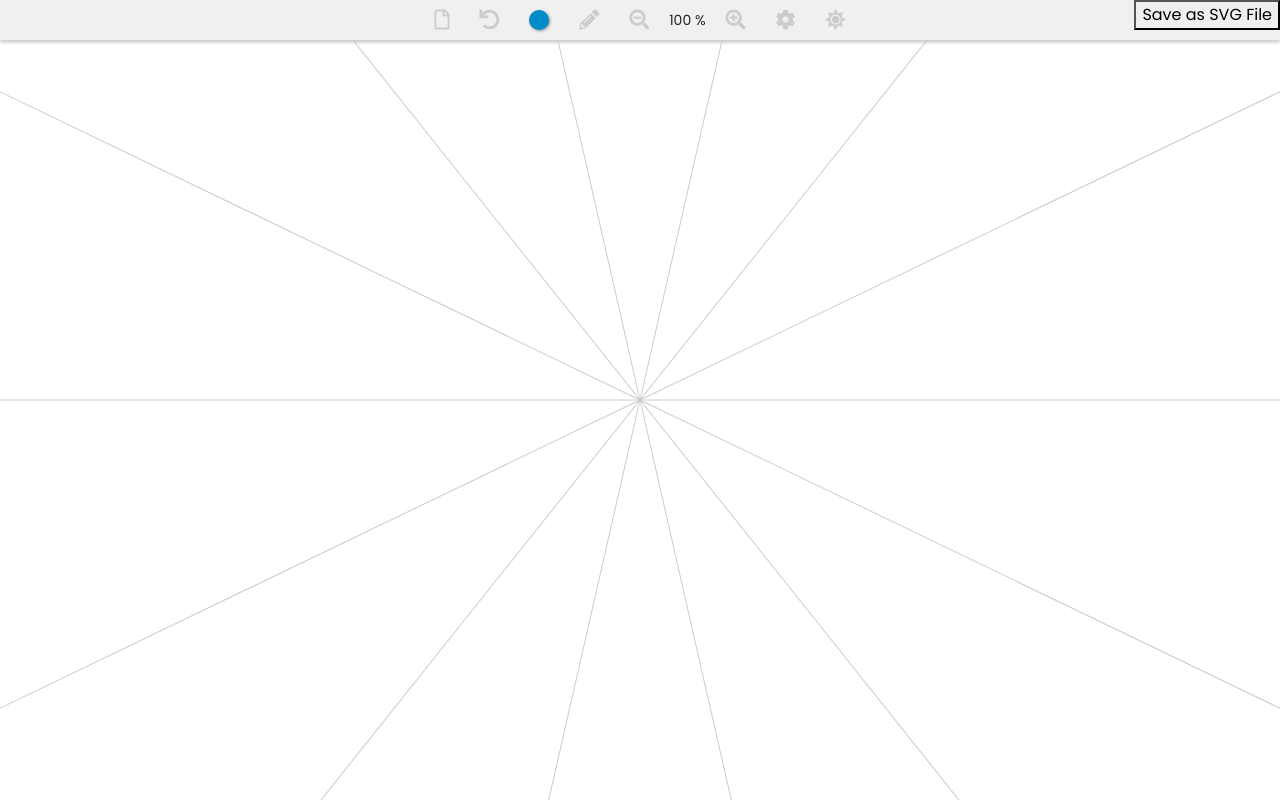
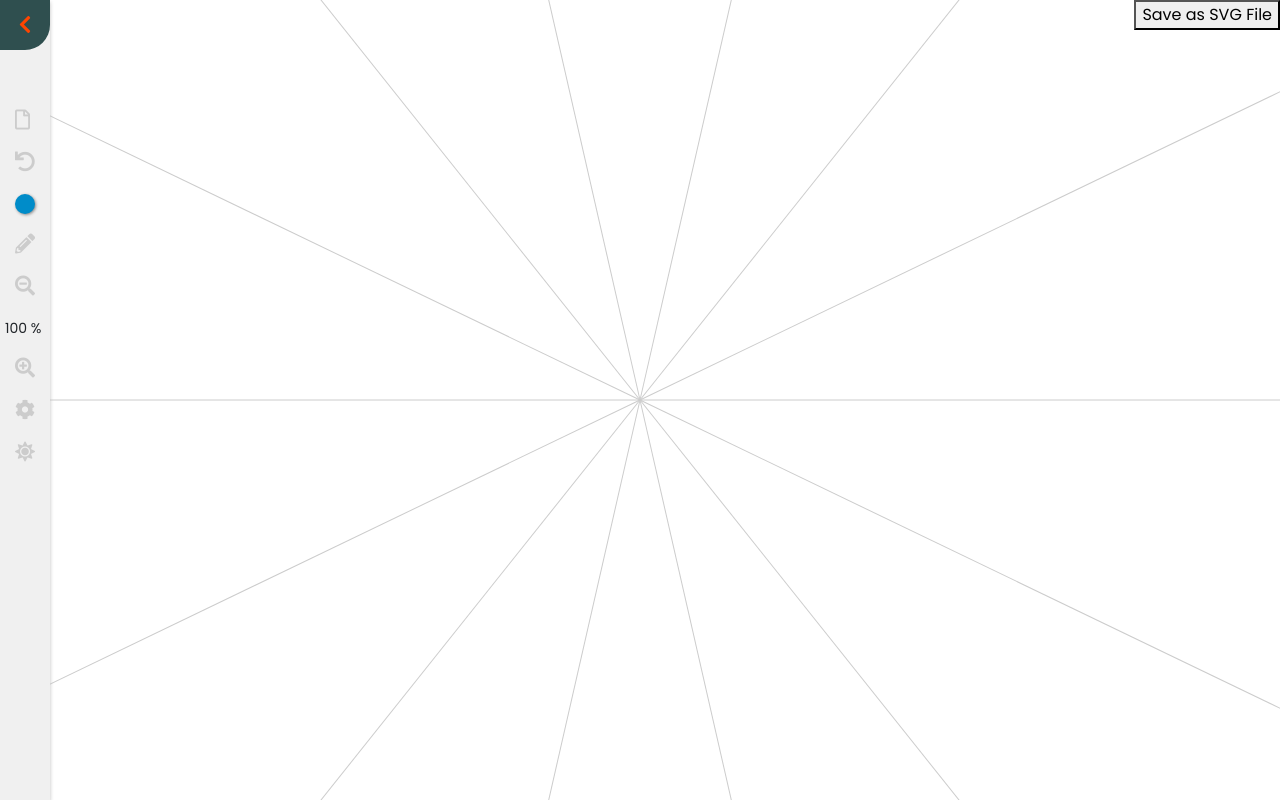
Before and after one commit to IoanDionisie/Mandala-Drawing-Tool, a website: page dist/index.html in a window 1280 px wide. Drawn offline with nearby package versions, Linux system fonts and the light colour scheme.

Commit message:
Added a toggle button for the left toolbar

```diff
--- a/dist/index.html
+++ b/dist/index.html
@@ -49,8 +49,12 @@
     v-on:mouseleave="onMouseEnd" v-on:wheel="onMouseWheel" v-on:touchstart="onTouchStart" v-on:touchmove="onTouchMove"
     v-on:touchend="onTouchEnd" v-on:touchleave="onTouchEnd"></div>
 
-  <div id="toolbar">
-
+  <div id="toolbar" class="custom-toolbar-left" :class="{ 'toggled-off': showToolbar == false }">
+    <div class="tbtn toolbar-toggle" @click="toggleToolbar">
+      <i v-if="showToolbar" class="ibtn fas fa-chevron-left"></i>
+      <i v-if="!showToolbar" class="ibtn fas fa-chevron-right"></i>
+    </div>
+    <div class="toolbar-icons">
       <div class="tbtn tbtn-clear" @click="onReset">
         <i class="ibtn far fa-file"></i>
       </div>
@@ -107,7 +111,7 @@
         <i v-if="!darkTheme" class="ibtn fas fa-sun"></i>
       </div>
     </div>
-
+    </div>
 </div>
 
 <script type="x-template" id="switchBtn">
--- a/dist/script.js
+++ b/dist/script.js
@@ -1,3 +1,4 @@
+
 const palette = [
 "#9BDAF3", "#D8CCF4", "#FAC2BB", "#F8CD94", "#9EDDDD", "#FBE491", "#FFC4E4", "#C7E59A", "#D0D3D6",
 "#34B3E4", "#A589D9", "#F16D64", "#F59640", "#35BEC1", "#F3C746", "#F371AF", "#95C753", "#A0A3A6",
@@ -15,6 +16,7 @@ new Vue({
   data: {
     strokeWidth: 1,
     strokeColor: '#008CC9',
+    showToolbar: true,
     strokePrecision: 100,
     repeat: 7,
     width: 0, height: 0,
@@ -197,7 +199,13 @@ new Vue({
 
     rotate(r) {
       return 'rotate(' + r + ')';
-    } } });
+    },
+
+    toggleToolbar() {
+      this.showToolbar = !this.showToolbar;
+    }
+
+  } });
 
 
 
--- a/dist/style.css
+++ b/dist/style.css
@@ -39,19 +39,6 @@ body {
   bottom: 0;
   left: 0;
   cursor: crosshair;
-}
-
-/* toolbar */
-#toolbar {
-  display: flex;
-  position: fixed;
-  z-index: 30;
-  width: 100%;
-  height: 40px;
-  line-height: 40px;
-  background: #f0f0f0;
-  box-shadow: 0 2px 4px #c0c0c0;
-  justify-content: center;
 }
 
 #toolbar>* {
@@ -155,3 +142,62 @@ body {
 .dark-theme-background {
   background: #121212;
 }
+
+.custom-toolbar-left {
+  height: 100%;
+  width: 50px;
+  display: flex;
+  flex-wrap: wrap;
+  position: fixed;
+  z-index: 30;
+  line-height: 40px;
+  background: #f0f0f0;
+  box-shadow: 0 2px 4px #c0c0c0;
+  justify-content: center;
+
+  -webkit-transition: width 1s ease-in-out;
+  -moz-transition: width 1s ease-in-out;
+  -o-transition: width 1s ease-in-out;
+  transition: width 1s ease-in-out;
+}
+
+.toolbar-toggle {
+  height: 50px;
+  display: flex;
+  justify-content: center;
+  align-items: center;
+  background: dimgray;
+  width: 100%;
+  opacity: 1;
+  border-radius: 0 0 25px 0;
+  position: absolute;
+  top: 0;
+  left: 0;
+}
+
+.toolbar-toggle:hover {
+  background: darkslategray;
+}
+
+.toolbar-toggle:hover .ibtn {
+  color: orangered;
+}
+
+.toggled-off .toolbar-icons {
+  display: none;
+}
+
+.toolbar-icons {
+  margin-top: 100px!important;
+}
+
+.toggled-off {
+  width: 0;
+}
+
+.toggled-off .toolbar-toggle {
+  position: absolute;
+  top: 0;
+  left: 0px;
+  width: 50px;
+}
--- /dev/null
+++ b/package.json
@@ -0,0 +1,5 @@
+{
+  "dependencies": {
+    "vue-js-toolbar": "^1.0.0"
+  }
+}
```
Also changed, not shown: 1 other file. Lines whose indentation alone changed are shown as unchanged.
